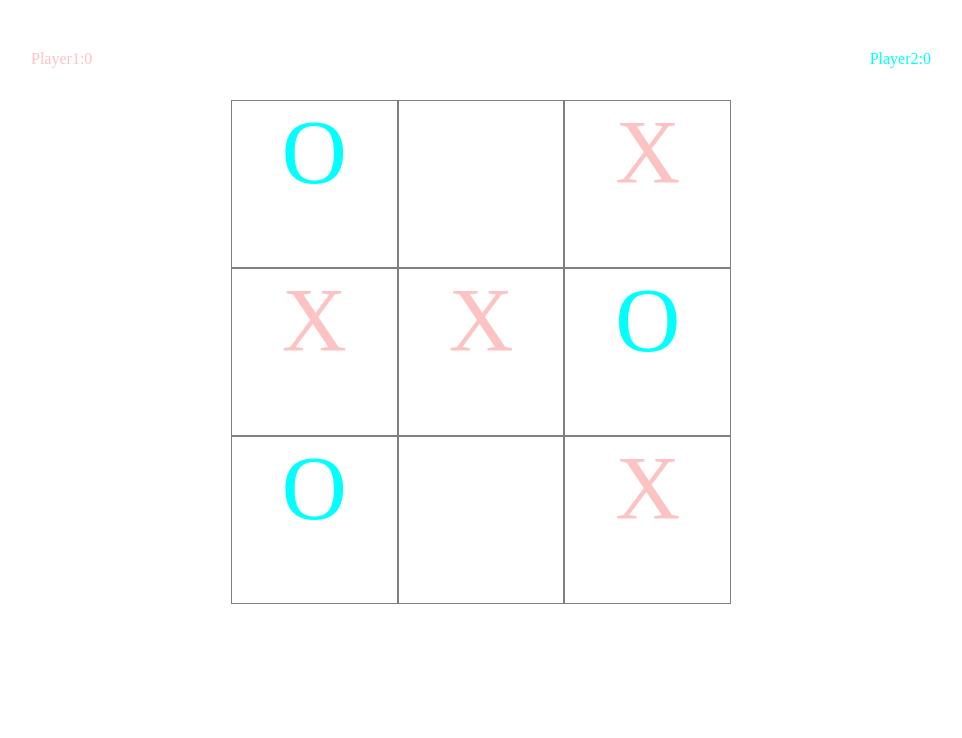
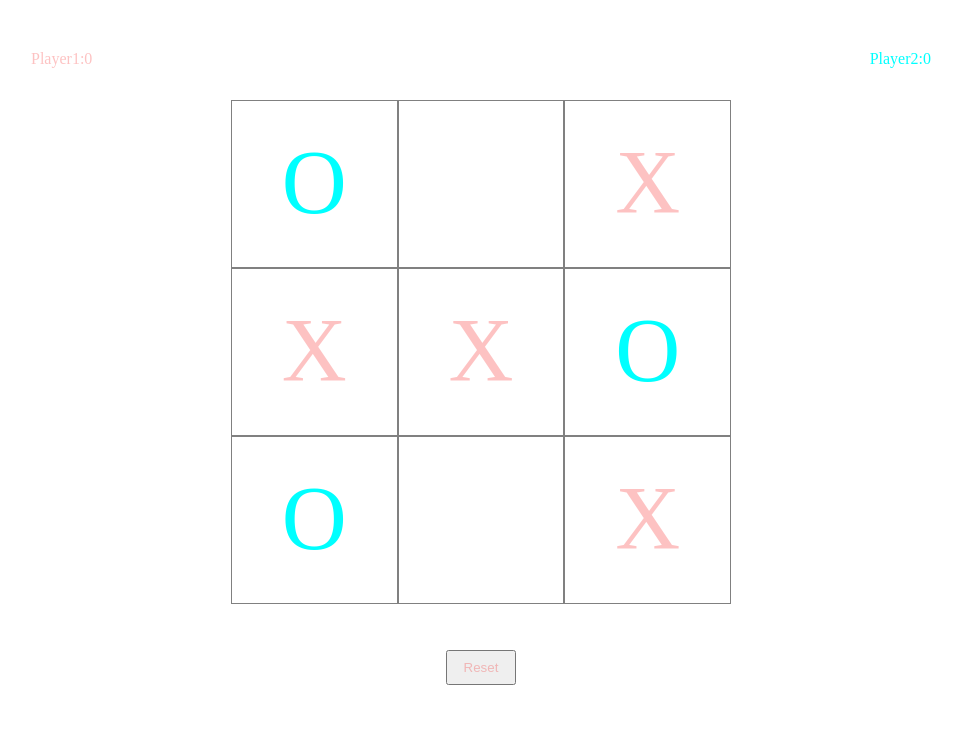
Before and after one commit to e4u24ng/Tictac-Toe, a plain HTML site: page index.html in a window 1280 px wide. Shown: the whole page, without its empty margins (169-1131 px from the left). Drawn offline with Linux system fonts and the light colour scheme.

Commit message:
centered our Xs & Os, also added our reset button and centralized it with a padding

```diff
--- a/index.css
+++ b/index.css
@@ -63,15 +63,26 @@ body {
 }
 
 .o {
-    font-size: 60px;
     color: aqua;
     text-align: center;
     font-size: 90px;
+    padding: 30px;
 }
 
 .x {
-    font-size: 60px;
     color: rgba(248, 0, 0, 0.241);
     text-align: center;
     font-size: 90px;
+    padding: 30px;
 }
+
+.div-btn {
+    padding: 50px 415px;
+}
+
+
+.btn {
+    color: rgba(248, 0, 0, 0.241);
+    height: 35px;
+    width: 70px;
+}
--- a/index.html
+++ b/index.html
@@ -17,20 +17,38 @@
 
     <div class="div-body">
         <div class="main-div">
-            <div class="box-div1"> <span class="o">O</span> </div>
+            <div class="box-div1">
+                <div class="o">O</div>
+            </div>
             <div class="box-div2"></div>
-            <div class="box-div3"> <span class="x">X</span> </div>
+            <div class="box-div3">
+                <div class="x">X</div>
+            </div>
         </div>
         <div class="main-div">
-            <div class="box-div3"> <span class="x">X</span> </div>
-            <div class="box-div3"> <span class="x">X</span> </div>
-            <div class="box-div1"> <span class="o">O</span> </div>
+            <div class="box-div3">
+                <div class="x">X</div>
+            </div>
+            <div class="box-div3">
+                <div class="x">X</div>
+            </div>
+            <div class="box-div1">
+                <div class="o">O</div>
+            </div>
         </div>
         <div class="main-div">
-            <div class="box-div1"> <span class="o">O</span> </div>
+            <div class="box-div1">
+                <div class="o">O</div>
+            </div>
             <div class="box-div2"></div>
-            <div class="box-div3"> <span class="x">X</span> </div>
+            <div class="box-div3">
+                <div class="x">X</div>
+            </div>
         </div>
+    </div>
+
+    <div class="div-btn">
+        <button class="btn"> Reset </button>
     </div>
 
 </body>
```
Also changed, not shown: 1 other file.
